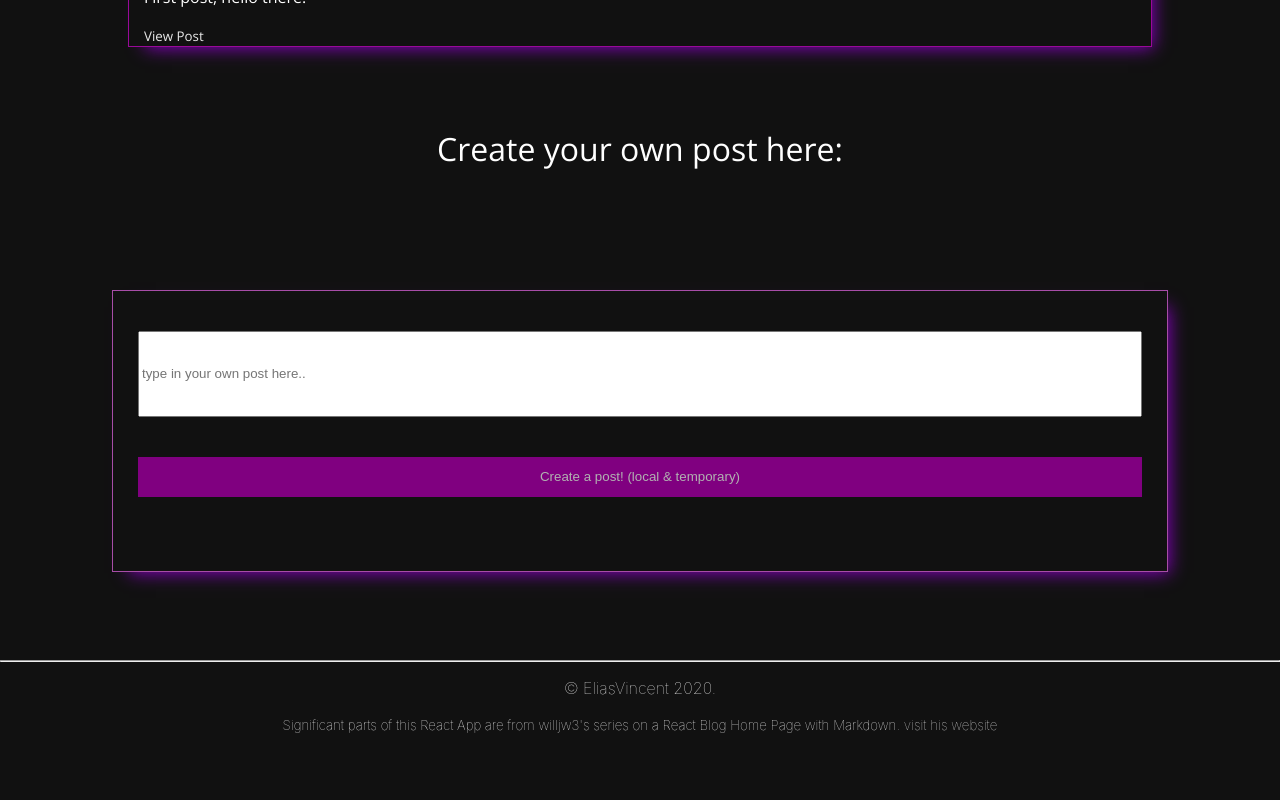
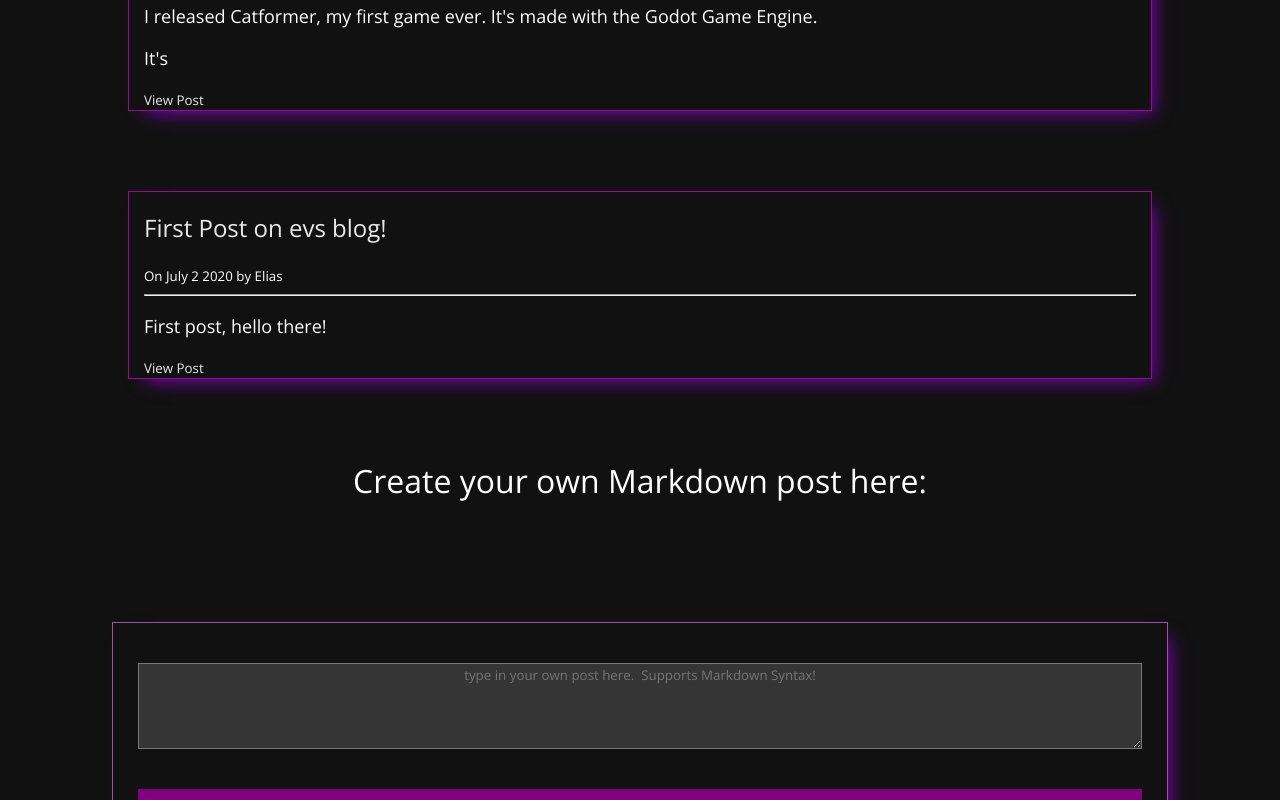
Before and after one commit to EliasVincent/eliasvsimon-react-blog, a React (Create React App) app: page / in a window 1280 px wide. Shown: the part 1080-1880 px from the top of the page. Before the commit the page ends 1830 px from the top, so only its background shows below. Built offline with nearby package versions, Linux system fonts and the light colour scheme.

Commit message:
a new post, styling for images and textarea

```diff
--- a/src/components/PostCreator.js
+++ b/src/components/PostCreator.js
@@ -13,6 +13,7 @@ export default class PostCreator extends Component {
     // need to be binded manually, don't know why tho
     this.handleChange = this.handleChange.bind(this)
     this.handleSubmit = this.handleSubmit.bind(this)
+    this.handleNoEnter = this.handleNoEnter.bind(this)
   }
 
   handleChange(event) {
@@ -32,6 +33,12 @@ export default class PostCreator extends Component {
     });
   }
 
+  handleNoEnter(event) {
+    if (event.keyCode === 13) {
+      //event.preventDefault()
+    }
+  }
+
   render() {
     return (
       <div className="post">
@@ -40,13 +47,14 @@ export default class PostCreator extends Component {
             className={this.state.isChanged ? "hidden-form" : "post-form"}
             onSubmit={this.handleSubmit}
           >
-            <input
+            <textarea
               className="post-input"
               type="text"
               onChange={this.handleChange}
               name="boxContent"
-              placeholder="type in your own post here.."
-            ></input>
+              placeholder="type in your own post here.  Supports Markdown Syntax!"
+              onKeyDown={this.handleNoEnter}
+            ></textarea>
             <button className="post-button">Create a post! (local & temporary)</button>
           </form>
           <br />
--- a/src/components/components.css
+++ b/src/components/components.css
@@ -135,8 +135,20 @@ hr {
 }
 
 .post-input {
+    font-family: "Open Sans";
+    text-align: center;
     margin: 20px 10px;
     height: 10vh;
+
+    background: rgb(53, 53, 53);
+    color: white;
+
+    transition: 0.5s;
+}
+
+.post-input:focus {
+    transition: 0.5s;
+    background: rgb(19, 19, 19);
 }
 
 .post-button {
--- a/src/pages.json
+++ b/src/pages.json
@@ -1 +1 @@
-[{"content":"TODO: Make old version of eliasvsimon.com accessible here"},{"content":"Here you access all of my games and the ones I've been part of\r\n\r\n[Itch.io Page](https://riesyeti.itch.io)\r\n\r\n## Catformer:\r\n\r\n<iframe src=\"https://itch.io/embed/670030?bg_color=222222&amp;fg_color=eeeeee&amp;link_color=a65bfa&amp;border_color=363636\" width=\"208\" height=\"167\" frameborder=\"0\"><a href=\"https://riesyeti.itch.io/catformer\">Catformer by Riesyeti</a></iframe>\r\n\r\n\r\n## Perestroika:\r\n\r\n<iframe src=\"https://itch.io/embed/677649?dark=true\" width=\"208\" height=\"167\" frameborder=\"0\"><a href=\"https://riesyeti.itch.io/perestroika\">Perestroika by Riesyeti</a></iframe>"},{"content":"Hi! I'm Elias and this is eliasvsimon.com, my personal React website/blog\r\n\r\nCurrently I'm learning **programming with web-development and also game-development**, check out my games page.\r\nOf course I still have *much* to learn, so this website will change a lot over time.\r\n\r\nThis site is a React App which turns Markdown files into pages. It's pretty cool.\r\n\r\n## Links to my other stuff:\r\n\r\n[Github](https://github.com/EliasVincent)\r\n\r\n[YouTube Channel](https://www.youtube.com/channel/UCqHdyJTEdBcqa2J4EvLi5gA)\r\n\r\n[Games on Itch.io](https://riesyeti.itch.io)\r\n\r\n[Email](mailto:riesyeti@outlook.de)"}]
+[{"content":"Hi! I'm Elias and this is eliasvsimon.com, my personal React website/blog\r\n\r\nCurrently I'm learning **programming with web-development and also game-development**, check out my games page.\r\nOf course I still have *much* to learn, so this website will change a lot over time.\r\n\r\nThis site is a React App which turns Markdown files into pages. It's pretty cool.\r\n\r\n## Links to my other stuff:\r\n\r\n[Github](https://github.com/EliasVincent)\r\n\r\n[YouTube Channel](https://www.youtube.com/channel/UCqHdyJTEdBcqa2J4EvLi5gA)\r\n\r\n[Games on Itch.io](https://riesyeti.itch.io)\r\n\r\n[Email](mailto:riesyeti@outlook.de)"},{"content":"Here you access all of my games and the ones I've been part of\r\n\r\n[Itch.io Page](https://riesyeti.itch.io)\r\n\r\n## Catformer:\r\n\r\n<iframe src=\"https://itch.io/embed/670030?bg_color=222222&amp;fg_color=eeeeee&amp;link_color=a65bfa&amp;border_color=363636\" width=\"208\" height=\"167\" frameborder=\"0\"><a href=\"https://riesyeti.itch.io/catformer\">Catformer by Riesyeti</a></iframe>\r\n\r\n\r\n## Perestroika:\r\n\r\n<iframe src=\"https://itch.io/embed/677649?dark=true\" width=\"208\" height=\"167\" frameborder=\"0\"><a href=\"https://riesyeti.itch.io/perestroika\">Perestroika by Riesyeti</a></iframe>"},{"content":"TODO: Make old version of eliasvsimon.com accessible here"}]
--- a/src/pages/Home.js
+++ b/src/pages/Home.js
@@ -14,7 +14,7 @@ const Home = () => {
         <div>
             <Layout>
                 <PostList />
-                <h1>Create your own post here:</h1>
+                <h1>Create your own Markdown post here:</h1>
                 <PostCreator />
             </Layout>
         </div>
--- a/src/pages/Post.js
+++ b/src/pages/Post.js
@@ -41,6 +41,11 @@ const Post = (props) => {
         return <Redirect to="/404" />
     }
 
+    // custom styling for Images in Markdown
+    function Image(props) {
+        return <img {...props} style={{maxHeight: '40%'}} alt="" />
+      }
+
 
     return(
         <Layout>
@@ -54,6 +59,7 @@ const Post = (props) => {
                 <Markdown
                 source={fetchedPost.content}
                 escapeHtml={false}
+                renderers={{image: Image}}
                 />
             </div>
         </Layout>
--- a/src/pages/pages.css
+++ b/src/pages/pages.css
@@ -16,7 +16,14 @@ a:hover {
 
 p{
     font-weight: lighter;
+    font-size: large;
 }
+
+img {
+    max-height: 90vh;
+    max-width: 80%;
+}
+
 
 .postlist {
     width: 80%;
```
Also changed, not shown: src/content/4-postcreator.md (added, +15 -0 lines), src/posts.json (+1 -1 lines), public/images/image-post-4.png (added), 1 other file (tests, documents, lock files or other folders).
